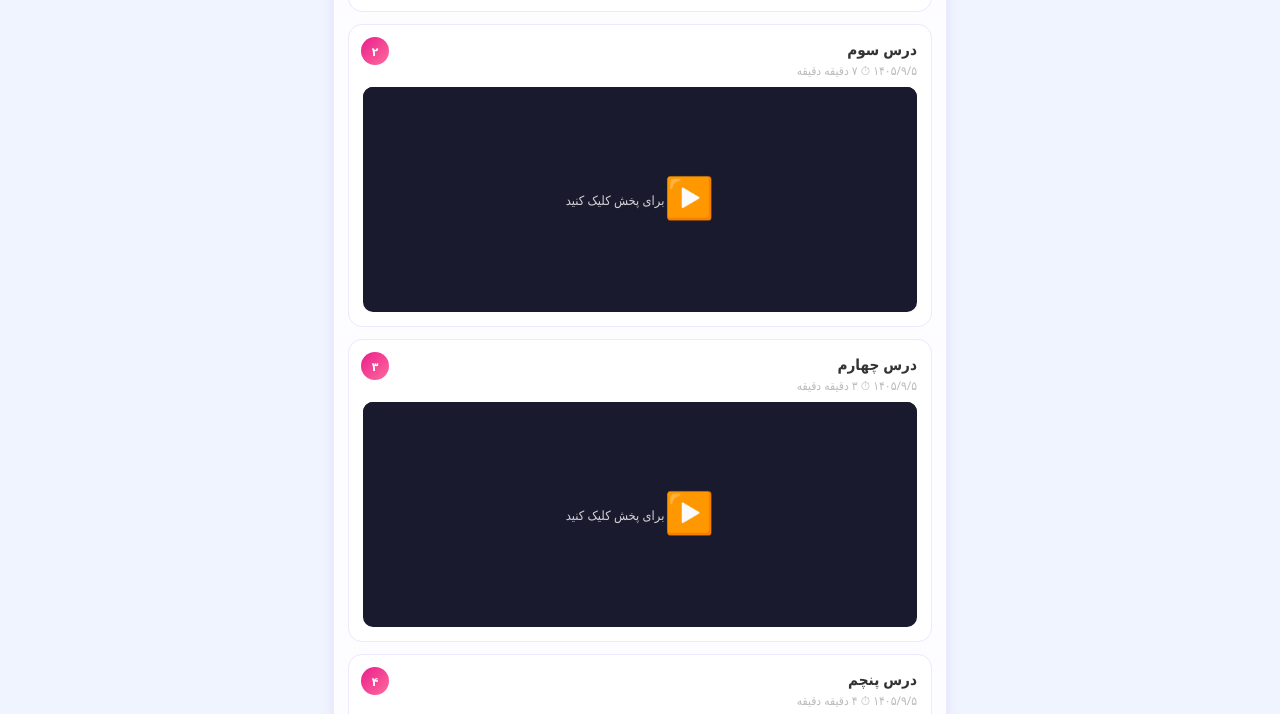
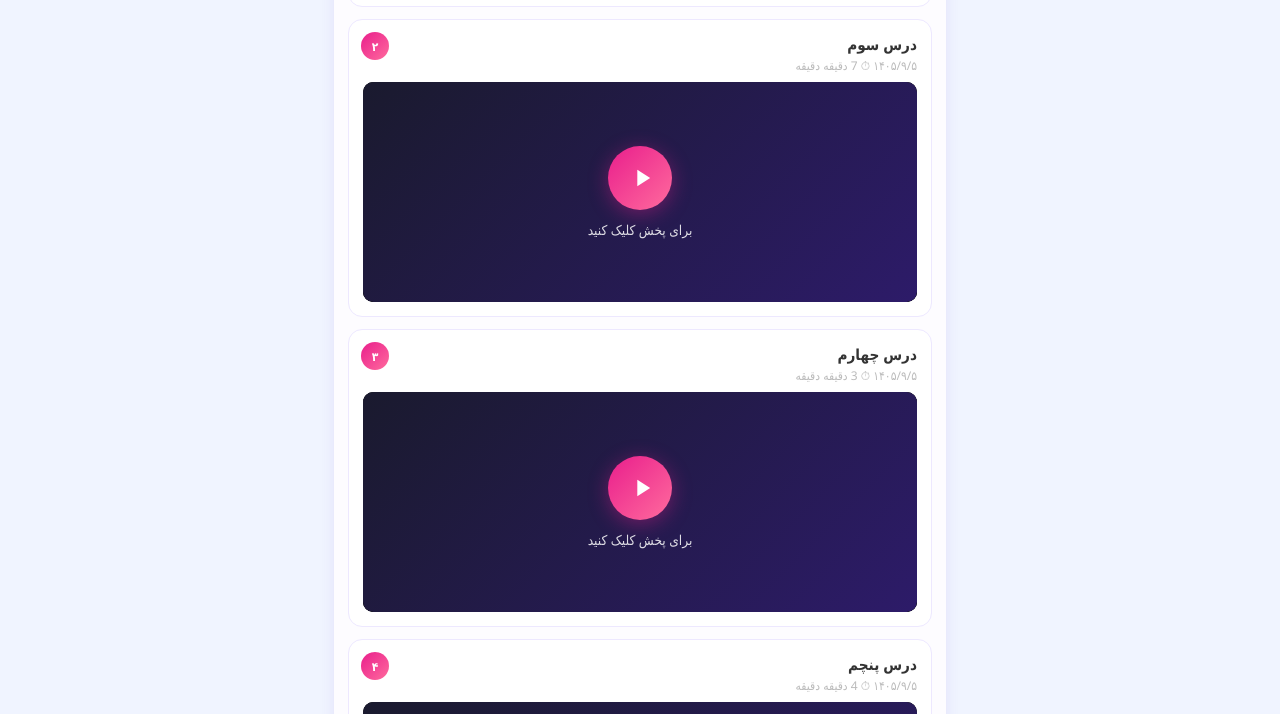
Before and after one commit to hafizschool340-alt/hafiz-school, a plain HTML site: page index.html in a window 1280 px wide. Shown: the part 618-1332 px from the top of the page. Drawn offline with Linux system fonts and the light colour scheme.

Commit message:
fix: proper play overlay with visible play button, no autoplay

```diff
--- a/index.html
+++ b/index.html
@@ -9,22 +9,18 @@
 *{box-sizing:border-box;margin:0;padding:0}
 body{font-family:'Segoe UI',Tahoma,sans-serif;background:#f0f4ff;color:#222;direction:rtl;min-height:100vh}
 
-/* HEADER */
 .header{background:linear-gradient(135deg,#6C3FC5,#E91E8C);color:white;padding:24px 20px;text-align:center}
 .header-icon{font-size:2.8rem;margin-bottom:8px}
 .header h1{font-size:1.6rem;font-weight:800;letter-spacing:1px}
 .header p{font-size:0.85rem;opacity:0.85;margin-top:5px}
 
-/* STATS */
 .stats{display:flex;justify-content:center;gap:24px;margin-top:16px}
 .stat{text-align:center}
 .stat-num{font-size:1.4rem;font-weight:800}
 .stat-lbl{font-size:0.72rem;opacity:0.8}
 
-/* CONTAINER */
 .container{max-width:640px;margin:0 auto;padding:20px 14px}
 
-/* SESSION CARD */
 .session-card{background:white;border-radius:18px;margin-bottom:14px;overflow:hidden;box-shadow:0 3px 14px rgba(108,63,197,0.10)}
 
 .session-header{
@@ -41,7 +37,6 @@ body{font-family:'Segoe UI',Tahoma,sans-serif;background:#f0f4ff;color:#222;dire
 .session-body{display:none;padding:14px;background:#fdfcff}
 .session-body.open{display:block}
 
-/* LESSON CARD */
 .lesson-card{background:white;border-radius:14px;padding:14px;margin-bottom:12px;border:1.5px solid #ede8ff;position:relative}
 .lesson-card:last-child{margin-bottom:0}
 
@@ -51,21 +46,49 @@ body{font-family:'Segoe UI',Tahoma,sans-serif;background:#f0f4ff;color:#222;dire
 .lesson-meta{font-size:0.75rem;color:#bbb;margin-bottom:8px;padding-left:36px}
 .lesson-desc{font-size:0.83rem;color:#666;margin-bottom:12px;line-height:1.6}
 
-video{width:100%;border-radius:10px;background:#111;max-height:220px}
-.video-wrap{position:relative}
-.video-loading{position:absolute;inset:0;background:#1a1a2e;border-radius:10px;display:flex;align-items:center;justify-content:center;color:white;font-size:0.85rem;pointer-events:none;opacity:1;transition:opacity 0.3s;cursor:pointer}
-.video-loading.hide{opacity:0;pointer-events:none}
-.play-btn{font-size:2.5rem;margin-bottom:6px;display:block}
-.play-hint{font-size:0.8rem;opacity:0.8}
+video{width:100%;border-radius:10px;background:#111;max-height:220px;display:block}
 
-/* EMPTY / LOADING */
+/* VIDEO THUMBNAIL OVERLAY */
+.video-wrap{position:relative;border-radius:10px;overflow:hidden;background:#1a1a2e;min-height:160px}
+
+.video-thumb{
+  position:absolute;inset:0;
+  background:linear-gradient(135deg,#1a1a2e,#2d1b69);
+  display:flex;flex-direction:column;align-items:center;justify-content:center;
+  cursor:pointer;
+  transition:background 0.2s;
+  border-radius:10px;
+}
+.video-thumb:hover{background:linear-gradient(135deg,#2d1b69,#4a2a99)}
+.video-thumb.hide{display:none}
+
+.play-circle{
+  width:64px;height:64px;border-radius:50%;
+  background:linear-gradient(135deg,#E91E8C,#FF6B9D);
+  display:flex;align-items:center;justify-content:center;
+  margin-bottom:10px;
+  box-shadow:0 4px 20px rgba(233,30,140,0.4);
+}
+.play-circle svg{width:28px;height:28px;fill:white;margin-right:-4px}
+.play-label{color:white;font-size:0.85rem;opacity:0.85}
+
+.video-buffering{
+  position:absolute;inset:0;
+  background:rgba(26,26,46,0.85);
+  display:none;align-items:center;justify-content:center;
+  border-radius:10px;
+  flex-direction:column;gap:8px;
+  color:white;font-size:0.82rem;
+}
+.video-buffering.show{display:flex}
+.spinner-sm{width:28px;height:28px;border:3px solid rgba(255,255,255,0.2);border-top-color:white;border-radius:50%;animation:spin 0.7s linear infinite}
+@keyframes spin{to{transform:rotate(360deg)}}
+
 .empty{text-align:center;padding:60px 20px;color:#bbb}
 .empty-icon{font-size:3rem;margin-bottom:12px}
 .loading{text-align:center;padding:50px;color:#9B59B6}
 .spinner{width:36px;height:36px;border:4px solid #e8e0f7;border-top-color:#6C3FC5;border-radius:50%;animation:spin 0.8s linear infinite;margin:0 auto 12px}
-@keyframes spin{to{transform:rotate(360deg)}}
 
-/* FOOTER */
 .footer{text-align:center;padding:24px;color:#ccc;font-size:0.78rem}
 </style>
 </head>
@@ -94,14 +117,66 @@ video{width:100%;border-radius:10px;background:#111;max-height:220px}
 
 <script>
 const LESSONS_URL = "https://raw.githubusercontent.com/hafizschool340-alt/hafiz-school/main/lessons.json";
-
 const toF = n => String(n).replace(/[0-9]/g, d => "۰۱۲۳۴۵۶۷۸۹"[d]);
 
-// ✅ FIX: src را فقط موقع کلیک set میکنیم — نه موقع render
-function activateVideo(overlay, videoEl, videoUrl) {
-  overlay.classList.add('hide');
-  videoEl.src = videoUrl;
-  videoEl.play();
+function buildLessonCard(lesson, li) {
+  const lc = document.createElement("div");
+  lc.className = "lesson-card";
+
+  // Header info
+  const info = document.createElement("div");
+  info.innerHTML = `
+    <div class="lesson-num">${toF(li+1)}</div>
+    <div class="lesson-title">${lesson.title}</div>
+    <div class="lesson-meta">${lesson.date||""}${lesson.duration ? "  ⏱ "+lesson.duration+" دقیقه" : ""}</div>
+    ${lesson.description ? `<div class="lesson-desc">${lesson.description}</div>` : ""}`;
+  lc.appendChild(info);
+
+  // Video wrap
+  const wrap = document.createElement("div");
+  wrap.className = "video-wrap";
+
+  // Video element — NO src yet
+  const vid = document.createElement("video");
+  vid.controls = true;
+  vid.playsInline = true;
+  wrap.appendChild(vid);
+
+  // Buffering indicator
+  const buf = document.createElement("div");
+  buf.className = "video-buffering";
+  buf.innerHTML = `<div class="spinner-sm"></div><span>در حال بارگذاری...</span>`;
+  wrap.appendChild(buf);
+
+  // Play overlay — کلیک اینجا src را set میکند
+  const thumb = document.createElement("div");
+  thumb.className = "video-thumb";
+  thumb.innerHTML = `
+    <div class="play-circle">
+      <svg viewBox="0 0 24 24"><path d="M8 5v14l11-7z"/></svg>
+    </div>
+    <span class="play-label">برای پخش کلیک کنید</span>`;
+
+  thumb.addEventListener("click", () => {
+    thumb.classList.add("hide");
+    buf.classList.add("show");
+    // ✅ src فقط اینجا set میشود
+    vid.src = lesson.videoUrl;
+    vid.load();
+    vid.addEventListener("canplay", () => {
+      buf.classList.remove("show");
+      vid.play();
+    }, { once: true });
+    vid.addEventListener("error", () => {
+      buf.classList.remove("show");
+      buf.innerHTML = `<span>❌ خطا در بارگذاری ویدیو</span>`;
+      buf.classList.add("show");
+    }, { once: true });
+  });
+
+  wrap.appendChild(thumb);
+  lc.appendChild(wrap);
+  return lc;
 }
 
 async function load() {
@@ -111,11 +186,10 @@ async function load() {
     const lessons = await r.json();
 
     if (!lessons.length) {
-      app.innerHTML = '<div class="empty"><div class="empty-icon">📝</div><p>هنوز درسی اضافه نشده</p><small style="color:#ddd">به زودی اولین درس منتشر میشود!</small></div>';
+      app.innerHTML = '<div class="empty"><div class="empty-icon">📝</div><p>هنوز درسی اضافه نشده</p></div>';
       return;
     }
 
-    // Stats
     const sessions = {};
     lessons.forEach(l => {
       if (!sessions[l.session]) sessions[l.session] = [];
@@ -146,40 +220,7 @@ async function load() {
       body.className = "session-body" + (idx===0 ? " open" : "");
 
       items.forEach((lesson, li) => {
-        const lc = document.createElement("div");
-        lc.className = "lesson-card";
-
-        // ✅ FIX: video بدون src ساخته میشود
-        const videoWrap = document.createElement("div");
-        videoWrap.className = "video-wrap";
-
-        const videoEl = document.createElement("video");
-        videoEl.controls = true;
-        // ❌ حذف شد: videoEl.src = lesson.videoUrl  ← این باعث autoplay بود
-        videoEl.addEventListener('canplay', () => {
-          overlay.classList.add('hide');
-        });
-
-        const overlay = document.createElement("div");
-        overlay.className = "video-loading";
-        overlay.innerHTML = `<span class="play-btn">▶️</span><span class="play-hint">برای پخش کلیک کنید</span>`;
-        overlay.addEventListener('click', () => {
-          activateVideo(overlay, videoEl, lesson.videoUrl);
-        });
-
-        videoWrap.appendChild(videoEl);
-        videoWrap.appendChild(overlay);
-
-        const header = document.createElement("div");
-        header.innerHTML = `
-          <div class="lesson-num">${toF(li+1)}</div>
-          <div class="lesson-title">${lesson.title}</div>
-          <div class="lesson-meta">${lesson.date||""}${lesson.duration ? "  ⏱ "+toF(lesson.duration)+" دقیقه" : ""}</div>
-          ${lesson.description ? `<div class="lesson-desc">${lesson.description}</div>` : ""}`;
-
-        lc.appendChild(header);
-        lc.appendChild(videoWrap);
-        body.appendChild(lc);
+        body.appendChild(buildLessonCard(lesson, li));
       });
 
       hdr.addEventListener("click", () => {
@@ -193,7 +234,7 @@ async function load() {
     });
 
   } catch(e) {
-    app.innerHTML = '<div class="empty"><div class="empty-icon">❌</div><p>خطا در بارگذاری</p><small>' + e.message + '</small></div>';
+    app.innerHTML = `<div class="empty"><div class="empty-icon">❌</div><p>خطا در بارگذاری</p><small>${e.message}</small></div>`;
   }
 }
 
```
